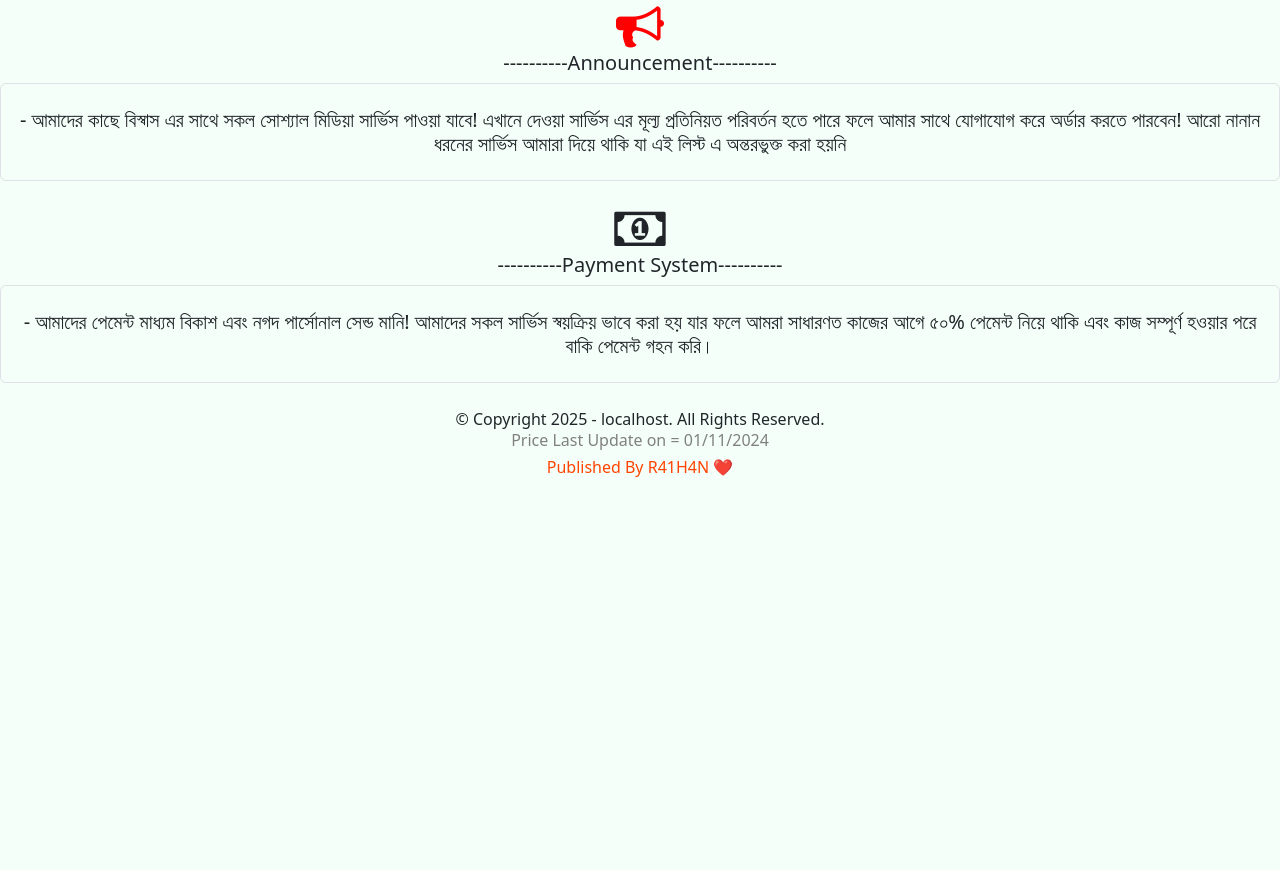
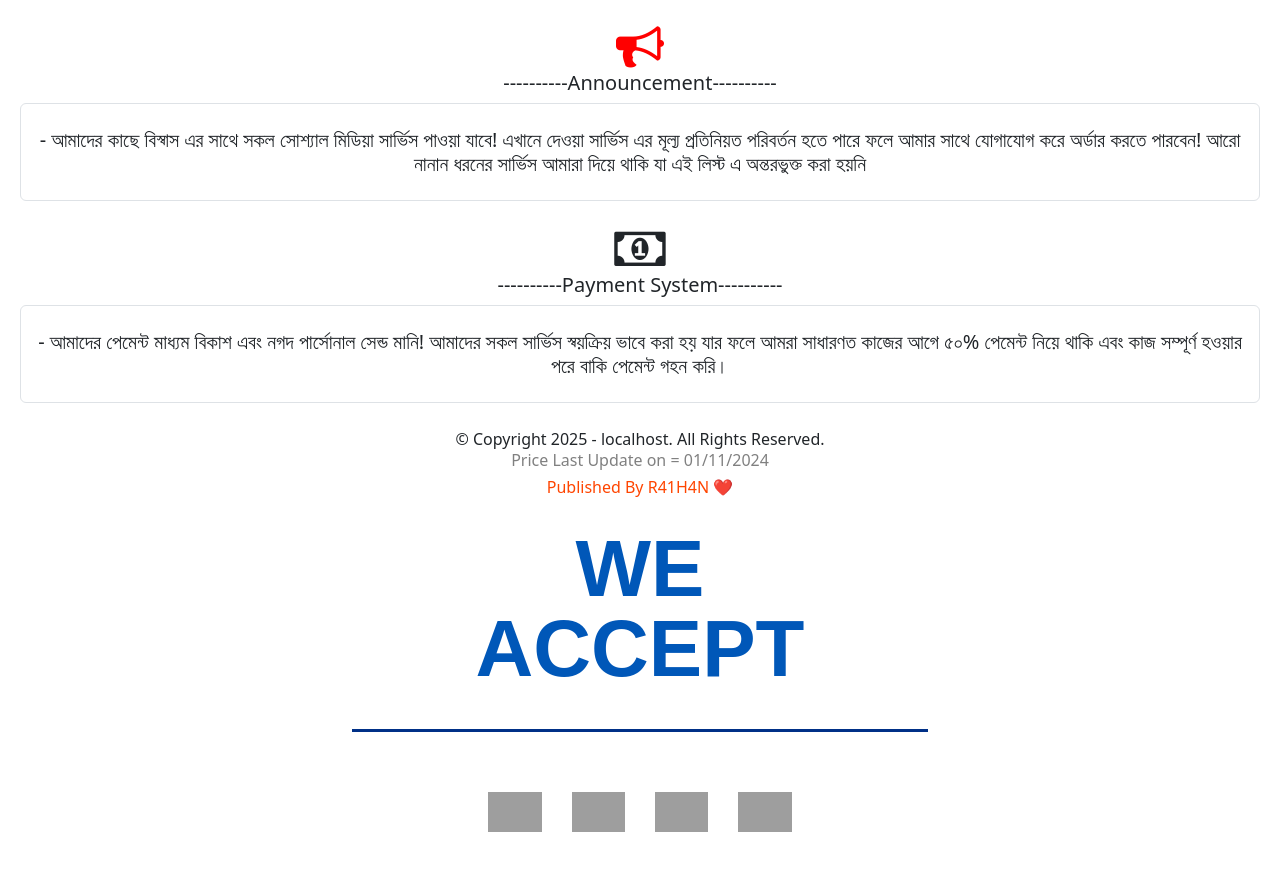
Before and after one commit to R41H4N0080/Service-Panel-Website, a plain HTML site: page index.html in a window 1280 px wide. Shown: the part 5873-6743 px from the top of the page. Before the commit the page ends 6382 px from the top, so only its background shows below. Drawn offline with nearby package versions, Linux system fonts and the light colour scheme; grey boxes are pictures that could not be loaded.

Commit message:
Update index.html

```diff
--- a/index.html
+++ b/index.html
@@ -380,3 +380,87 @@ document.onclick=reEnable
 
 </style>
 </html>
+
+
+<!DOCTYPE html>
+<html lang="en">
+<head>
+    <meta charset="UTF-8">
+    <meta name="viewport" content="width=device-width, initial-scale=1.0">
+    <title>We Accept Payment Methods</title>
+    <style>
+        * {
+            margin: 0;
+            padding: 0;
+            box-sizing: border-box;
+        }
+
+        body {
+            display: flex;
+            justify-content: center;
+            align-items: center;
+            min-height: 100vh;
+            background-color: #fff;
+            padding: 20px;
+        }
+
+        .container {
+            max-width: 600px;
+            width: 100%;
+            text-align: center;
+        }
+
+        .title {
+            color: #0057B8;
+            font-family: Arial, sans-serif;
+            font-size: clamp(3rem, 8vw, 5rem);
+            font-weight: 900;
+            line-height: 1;
+            margin-bottom: 40px;
+        }
+
+        .divider {
+            width: 100%;
+            height: 3px;
+            background-color: #003087;
+            margin: 40px 0;
+        }
+
+        .cards {
+            display: flex;
+            justify-content: center;
+            align-items: center;
+            gap: 30px;
+            flex-wrap: wrap;
+            padding: 20px 0;
+        }
+
+        .card-logo {
+            height: 40px;
+            object-fit: contain;
+        }
+
+        @media (max-width: 480px) {
+            .cards {
+                gap: 20px;
+            }
+
+            .card-logo {
+                height: 30px;
+            }
+        }
+    </style>
+</head>
+<body>
+    <div class="container">
+        <h1 class="title">WE<br>ACCEPT</h1>
+        <div class="divider"></div>
+        <div class="cards">
+            <img src="https://upload.wikimedia.org/wikipedia/commons/5/5e/Visa_Inc._logo.svg" alt="Visa" class="card-logo">
+            <img src="https://upload.wikimedia.org/wikipedia/commons/2/2a/Mastercard-logo.svg" alt="Mastercard" class="card-logo">
+            <img src="https://upload.wikimedia.org/wikipedia/commons/f/fa/American_Express_logo_%282018%29.svg" alt="American Express" class="card-logo">
+            <img src="https://upload.wikimedia.org/wikipedia/commons/c/cb/Discover_Card_logo.svg" alt="Discover" class="card-logo">
+        </div>
+    </div>
+</body>
+</html>
```
